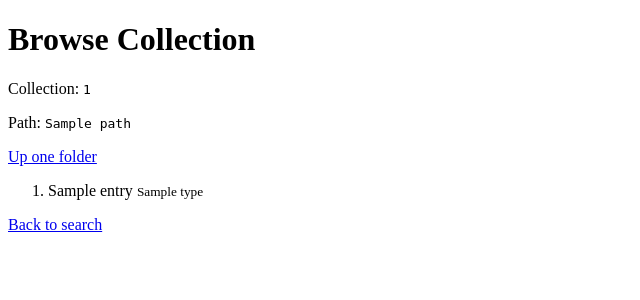
After one commit to RaiqaRasool/amsc-d2.2, a Flask app: template templates/collection_browse.html in a window 1280 px wide. The commit adds this page. Shown: the top 300 px of the page, without its empty margins (0-640 px from the left). Run offline with Flask 3, Linux system fonts and the light colour scheme; the template is opened without the code that fills it: most values are stand-ins (such as "Sample title", 1, 10 or a date in 2020).

Commit message:
feat(transfer): add collection path browsing

```diff
--- a/app.py
+++ b/app.py
@@ -1,4 +1,5 @@
 import os
+import posixpath
 import secrets
 
 import globus_sdk
@@ -39,6 +40,10 @@ def transfer_client():
         return None
     authorizer = globus_sdk.AccessTokenAuthorizer(access_token)
     return globus_sdk.TransferClient(authorizer=authorizer)
+
+
+def child_path(parent_path, name):
+    return posixpath.join(parent_path.rstrip("/") or "/", name)
 
 
 @app.get("/")
@@ -104,6 +109,29 @@ def search_collections():
     return render_template("collection_search.html", query=query, results=results)
 
 
+@app.get("/collections/<collection_id>/browse")
+def browse_collection(collection_id):
+    client = transfer_client()
+    if client is None:
+        return redirect(url_for("login"))
+
+    path = request.args.get("path", "/").strip() or "/"
+    if not path.startswith("/"):
+        path = "/" + path
+
+    entries = list(client.operation_ls(collection_id, path=path))
+    parent_path = posixpath.dirname(path.rstrip("/")) or "/"
+
+    return render_template(
+        "collection_browse.html",
+        collection_id=collection_id,
+        path=path,
+        parent_path=parent_path,
+        entries=entries,
+        child_path=child_path,
+    )
+
+
 @app.get("/logout")
 def logout():
     session.clear()
--- /dev/null
+++ b/templates/collection_browse.html
@@ -0,0 +1,37 @@
+<!doctype html>
+<html lang="en">
+  <head>
+    <meta charset="utf-8">
+    <title>Browse Collection</title>
+  </head>
+  <body>
+    <h1>Browse Collection</h1>
+    <p>Collection: <code>{{ collection_id }}</code></p>
+    <p>Path: <code>{{ path }}</code></p>
+
+    {% if path != "/" %}
+      <p>
+        <a href="{{ url_for('browse_collection', collection_id=collection_id, path=parent_path) }}">Up one folder</a>
+      </p>
+    {% endif %}
+
+    <ol>
+      {% for entry in entries %}
+        <li>
+          {% if entry.get("type") == "dir" %}
+            <a href="{{ url_for('browse_collection', collection_id=collection_id, path=child_path(path, entry.get('name', ''))) }}">
+              {{ entry.get("name", "") }}/
+            </a>
+          {% else %}
+            {{ entry.get("name", "") }}
+          {% endif %}
+          <small>{{ entry.get("type", "") }}</small>
+        </li>
+      {% else %}
+        <li>No entries found.</li>
+      {% endfor %}
+    </ol>
+
+    <p><a href="{{ url_for('index') }}">Back to search</a></p>
+  </body>
+</html>
--- a/templates/collection_search.html
+++ b/templates/collection_search.html
@@ -14,6 +14,8 @@
           <strong>{{ result.get("display_name", "Unnamed collection") }}</strong>
           <br>
           <code>{{ result.get("id", "") }}</code>
+          <br>
+          <a href="{{ url_for('browse_collection', collection_id=result.get('id'), path='/') }}">Browse</a>
         </li>
       {% else %}
         <li>No collections found.</li>
```
